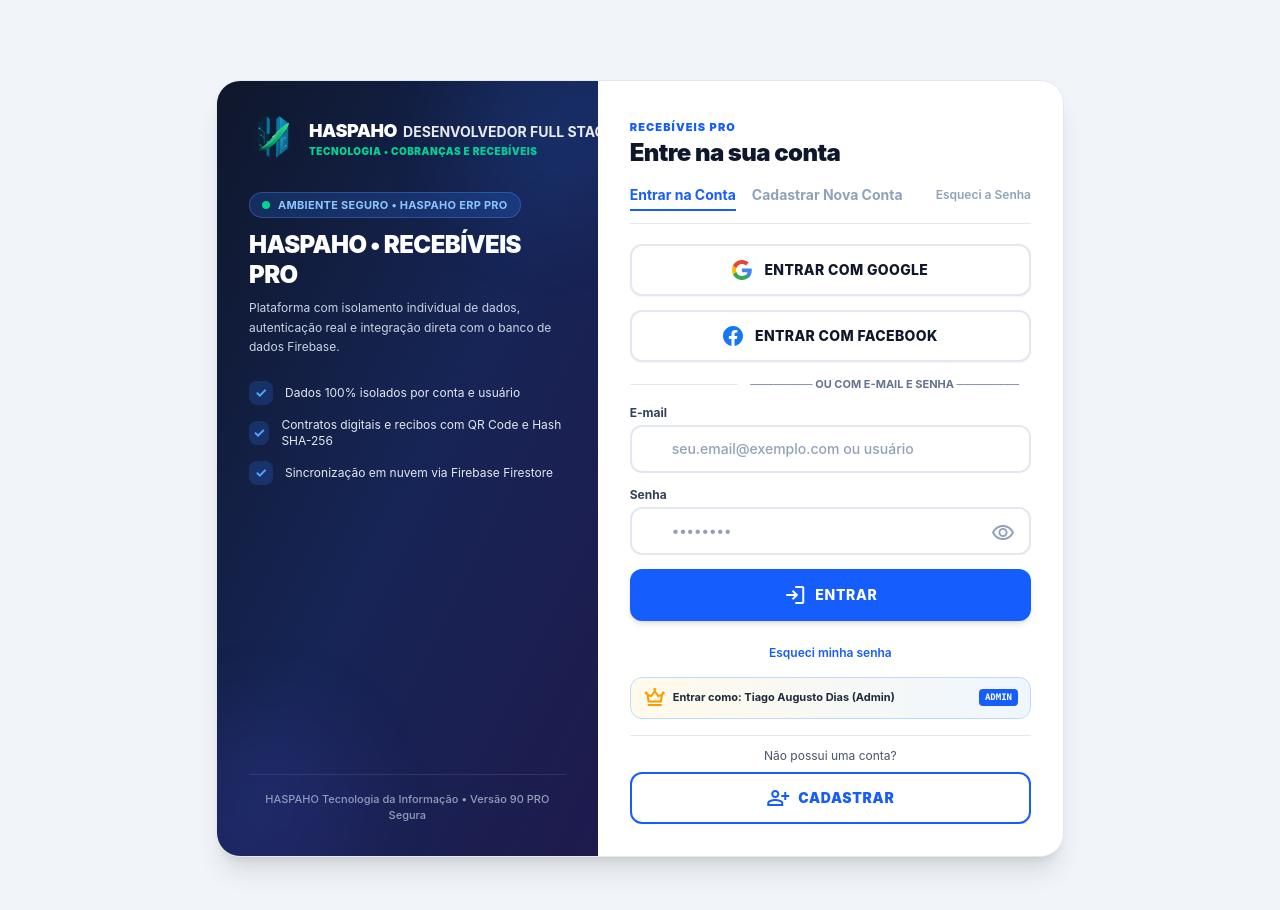
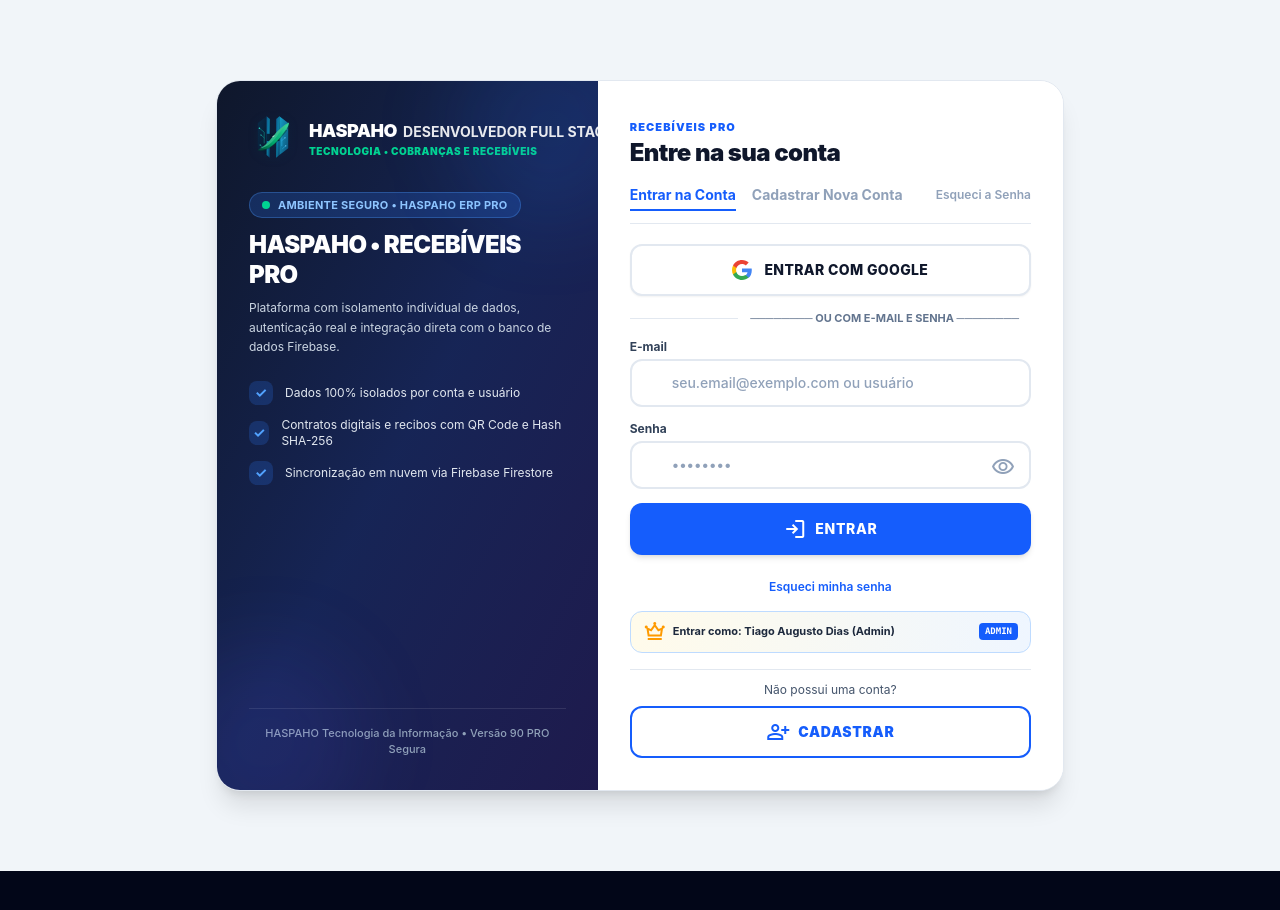
Before and after one commit to TiagoaDias/CONTROLE-DE-RECEBIVEIS, a React (Vite) app: page / in a window 1280 px wide. Shown: the top 910 px of the page. After the commit the page ends 871 px from the top, so only its background shows below. Built offline with nearby package versions, Linux system fonts and the light colour scheme; no server answers; the database is empty.

Commit message:
feat: remove Facebook authentication option
Remove the Facebook authentication button from the InitialWelcomeLoginScreen component as it is no longer supported or required.

```diff
--- a/src/components/InitialWelcomeLoginScreen.tsx
+++ b/src/components/InitialWelcomeLoginScreen.tsx
@@ -507,17 +507,6 @@
                 </button>
 
                 {/* 2. Facebook Button */}
-                <button
-                  type="button"
-                  onClick={handleFacebookAuthDirect}
-                  disabled={isLoading}
-                  className="w-full py-3.5 px-4 rounded-xl border-2 border-slate-200 hover:border-blue-600 hover:bg-slate-50 bg-white text-slate-900 font-bold text-xs sm:text-sm flex items-center justify-center gap-3 shadow-xs transition-colors cursor-pointer relative z-20 pointer-events-auto opacity-100"
-                >
-                  <svg className="w-5 h-5 shrink-0" fill="#1877F2" viewBox="0 0 24 24">
-                    <path d="M24 12.073c0-6.627-5.373-12-12-12s-12 5.373-12 12c0 5.99 4.388 10.954 10.125 11.854v-8.385H7.078v-3.47h3.047V9.43c0-3.007 1.792-4.669 4.533-4.669 1.312 0 2.686.235 2.686.235v2.953H15.83c-1.491 0-1.956.925-1.956 1.874v2.25h3.328l-.532 3.47h-2.796v8.385C19.612 23.027 24 18.062 24 12.073z"/>
-                  </svg>
-                  <span className="font-extrabold tracking-wide">ENTRAR COM FACEBOOK</span>
-                </button>
 
                 {/* Divider */}
                 <div className="relative flex items-center justify-center my-3">
```
Also changed, not shown: 4 other files (tests, documents, lock files or other folders).
